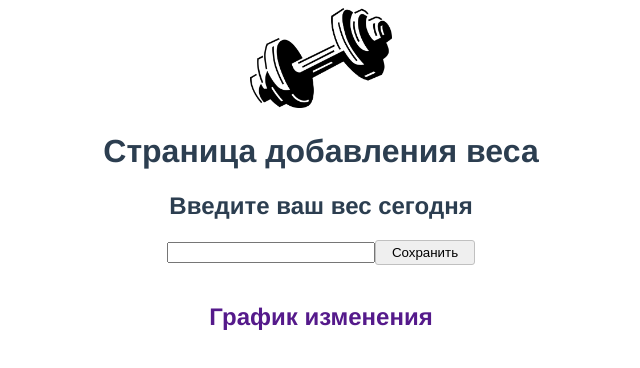
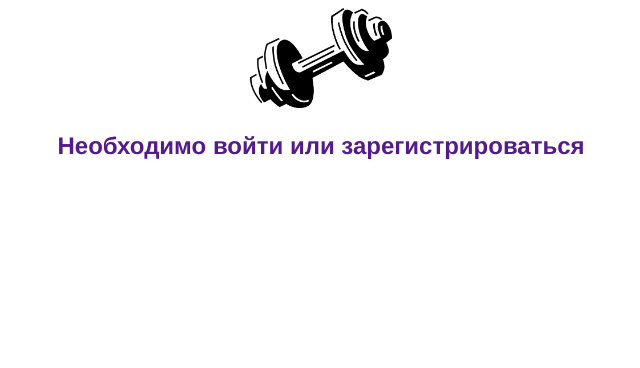
Before and after one commit to aleksssaints/weightMonitoring, a Vue app: page /editing in a window 1280 px wide. Shown: the top 368 px of the page, without its empty margins (319-959 px from the left). Built offline with nearby package versions, Linux system fonts and the light colour scheme; no server answers; the database is empty.

Commit message:
Update Editing.vue

```diff
--- a/src/components/Editing.vue
+++ b/src/components/Editing.vue
@@ -1,12 +1,15 @@
 <template>
     <div>
-        <div>
+        <div v-if="isAuthorised">
             <h1>Страница добавления веса</h1>
             <h2>Введите ваш вес сегодня</h2>
             <input type="text" v-model="weight">
             <button @click="handleCreatedWeigth">Сохранить</button>
+            <h2><a @click="toGraphPage">График изменения</a></h2>
         </div>
-        <h2><router-link to="/graph">График изменения</router-link></h2>
+        <div v-else>
+          <h2><a @click="toLoginPage">Необходимо войти или зарегистрироваться</a></h2>
+        </div>
     </div>
 </template>
 
@@ -15,11 +18,17 @@ import { weightRef } from '../firebase'
 
 export default {
   name: 'editing',
+  props: {
+    isAuthorised: {
+      type: Boolean,
+      required: false,
+      default: false
+    }
+  },
   data () {
     return {
       weight: '',
-      weightList: [],
-      isNotAuth: true
+      weightList: []
     }
   },
   created () {
@@ -45,6 +54,12 @@ export default {
     submitWeight () {
       weightRef.push({ weight: this.weight, date: Date.now() })
       this.weight = 'Вы заполнили вес на сегодня'
+    },
+    toGraphPage () {
+      this.$router.push({ name: 'Graph', props: { isAuthorised: true } })
+    },
+    toLoginPage () {
+      this.$router.push({ name: 'Login' })
     }
   }
 }
```
